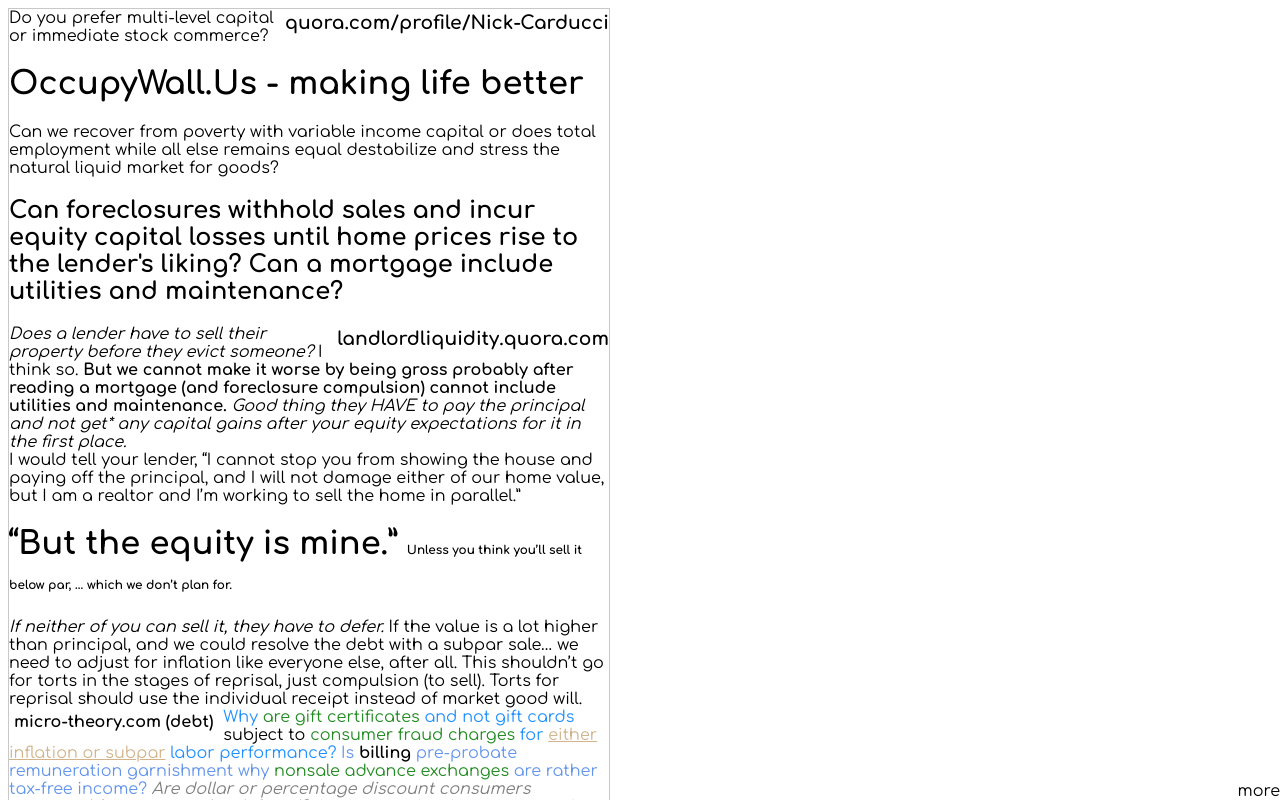
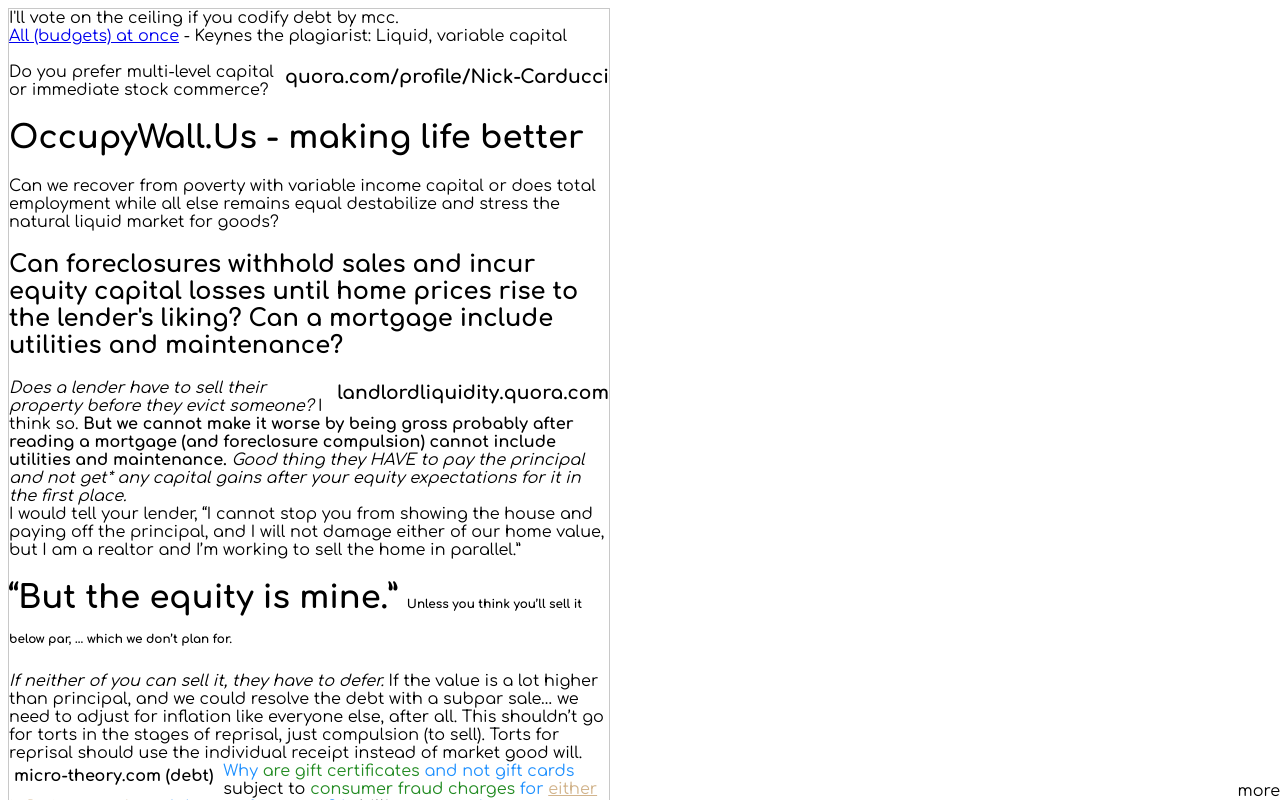
Before and after one commit to NickCarducci/multilevelcapital, a React (Create React App) app: page / in a window 1280 px wide. Shown: the top 800 px of the page. Built offline with nearby package versions, Linux system fonts and the light colour scheme.

Commit message:
Update Basic.js

```diff
--- a/src/Basic.js
+++ b/src/Basic.js
@@ -151,6 +151,13 @@ export default class Basic extends React.Component {
         >
           more
         </div>
+        I'll vote on the ceiling if you codify debt by mcc.
+        <br />
+        <a href="https://marginalism.uk">All (budgets) at once</a>
+        {space}- Keynes the plagiarist: Liquid, variable capital
+        {/* - risk free bank injury plaintiffrecessiontax.com*/}
+        <br />
+        <br />
         <h3 style={{ float: "right", margin: "4px 0px" }}>
           quora.com/profile/Nick-Carducci
         </h3>
```
